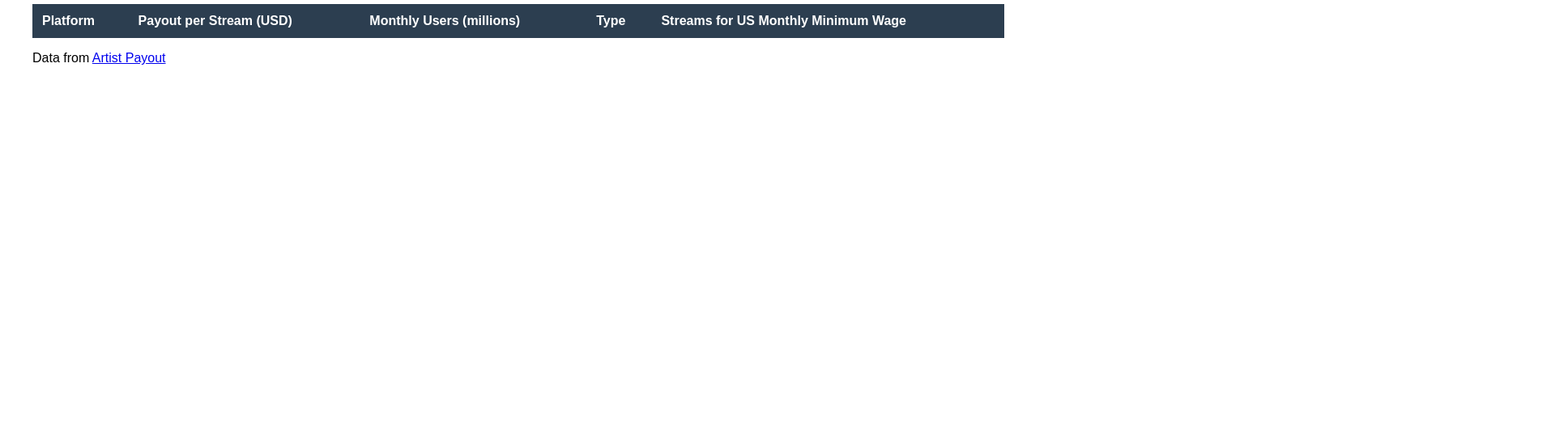
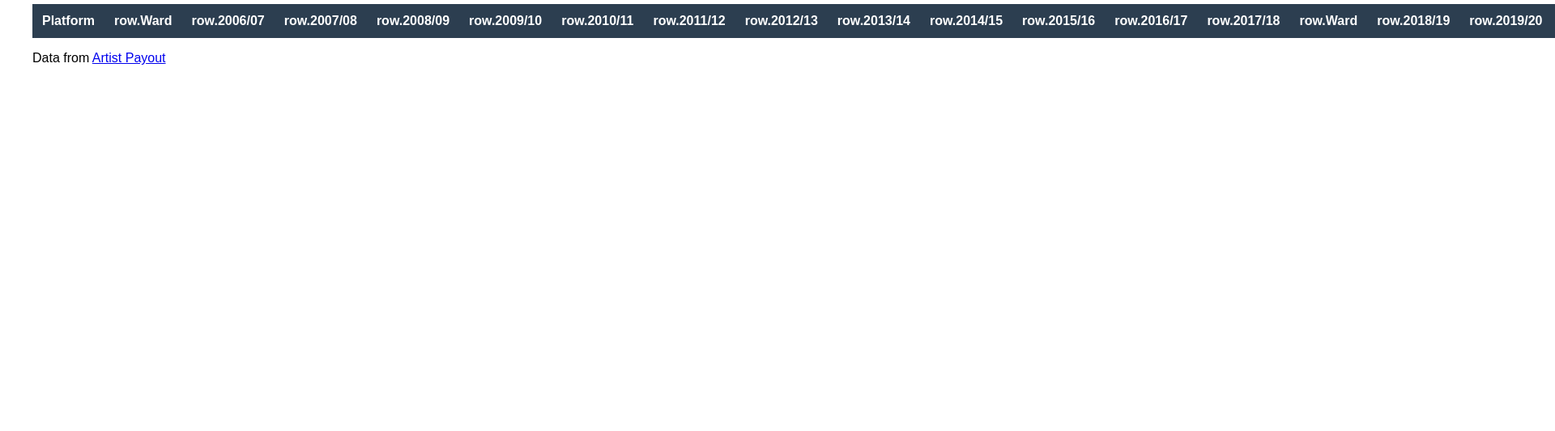
Before and after one commit to SafiyaInam/week4, a plain HTML site: page index.html in a window 1280 px wide. Shown: the part 267-800 px from the top of the page at 81% size, 1920 px wide, since content can reach past the window. Drawn offline with nearby package versions, Linux system fonts and the light colour scheme.

Commit message:
Update table headers in index.html

```diff
--- a/index.html
+++ b/index.html
@@ -15,10 +15,28 @@
     <thead>
       <tr>
         <th>Platform</th>
-        <th>Payout per Stream (USD)</th>
-        <th>Monthly Users (millions)</th>
-        <th>Type</th>
-        <th>Streams for US Monthly Minimum Wage</th>
+        <th>row.Ward</th>
+        <th>row.2006/07</th>
+        <th>row.2007/08</th>
+        <th>row.2008/09</th>
+        <th>row.2009/10</th>
+        <th>row.2010/11</th>
+        <th>row.2011/12</th>
+        <th>row.2012/13</th>
+        <th>row.2013/14</th>
+        <th>row.2014/15</th>
+        <th>row.2015/16</th>
+        <th>row.2016/17</th>
+        <th>row.2017/18</th>
+        <th>row.Ward</th>
+        <th>row.2018/19</th>
+        <th>row.2019/20</th>
+        <th>row.2020/21</th>
+        <th>row.2021/22</th>
+        <th>row.2022/23</th>
+        <th>row.2023/24</th>
+        <th>row.2024/25</th>
+        <th>row.2025/26</th>
       </tr>
     </thead>
     <tbody>
```
